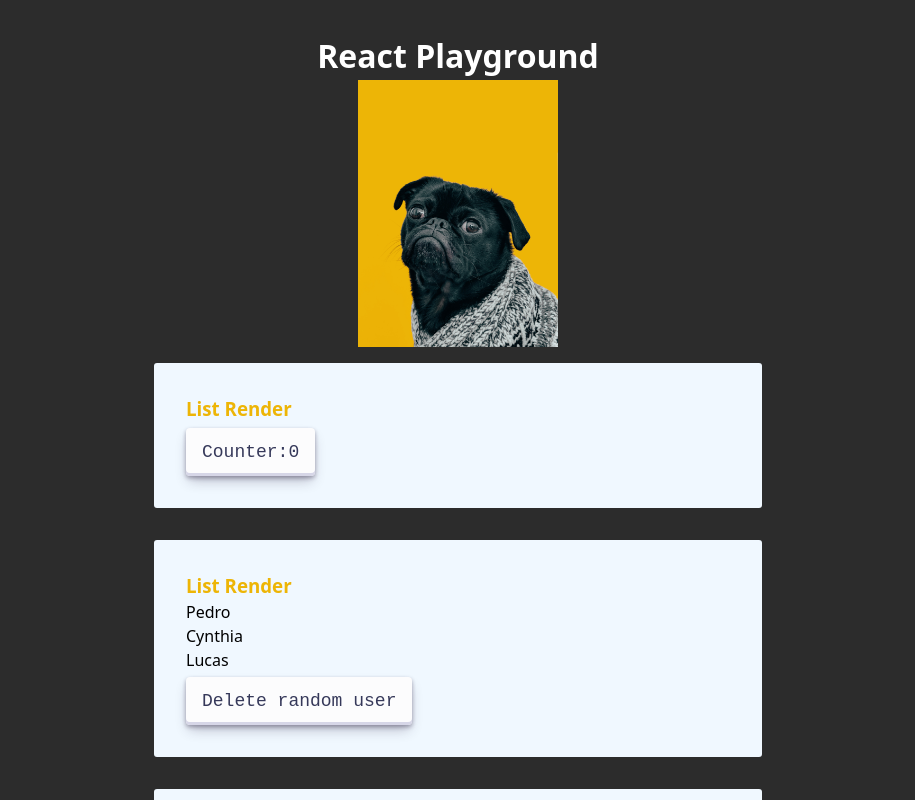
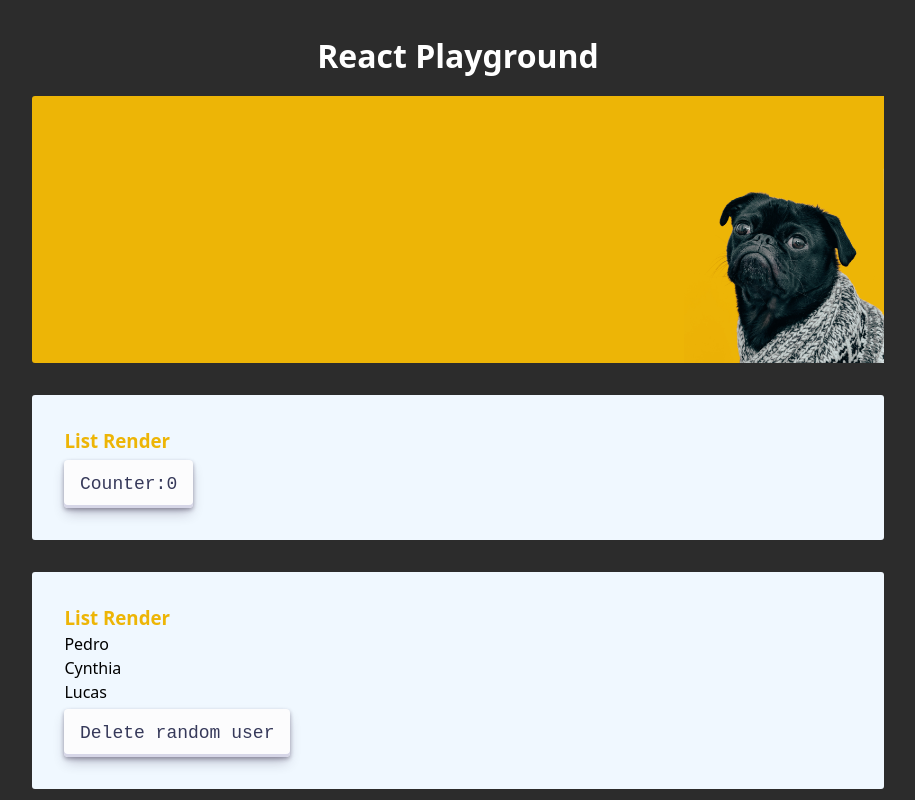
Before and after one commit to pdrowilson/react-advanced, a React (Vite) app: page / in a window 1280 px wide. Shown: the top 800 px of the page, without its empty margins (182-1097 px from the left). Built offline with nearby package versions, Linux system fonts and the light colour scheme.

Commit message:
update app style

```diff
--- a/src/App.css
+++ b/src/App.css
@@ -69,12 +69,21 @@ h1 {
 img {
   width: 200px;
 }
+.img-card {
+  display: flex;
+  justify-content: right;
+  border-radius: 3px;
+  padding: 0;
+  margin: 1rem 0;
+  background-color: #EDB506;
+  width: 70%;
+}
 .card {
   border-radius: 3px;
   padding: 2rem;
   margin: 1rem 0;
   background-color: aliceblue;
-  width: 50%;
+  width: 70%;
 }
 .card h3 {
   color: #EDB506;
--- a/src/App.jsx
+++ b/src/App.jsx
@@ -8,7 +8,9 @@ function App() {
   return (
     <div className="main">
       <h1>React Playground</h1>
-      <img src={doggy} alt="Man's best friend" />
+      <div className="img-card">
+        <img src={doggy} alt="Man's best friend" />
+      </div>
       <Counter />
       <ListRender />
       <ConditionalRender />
```
